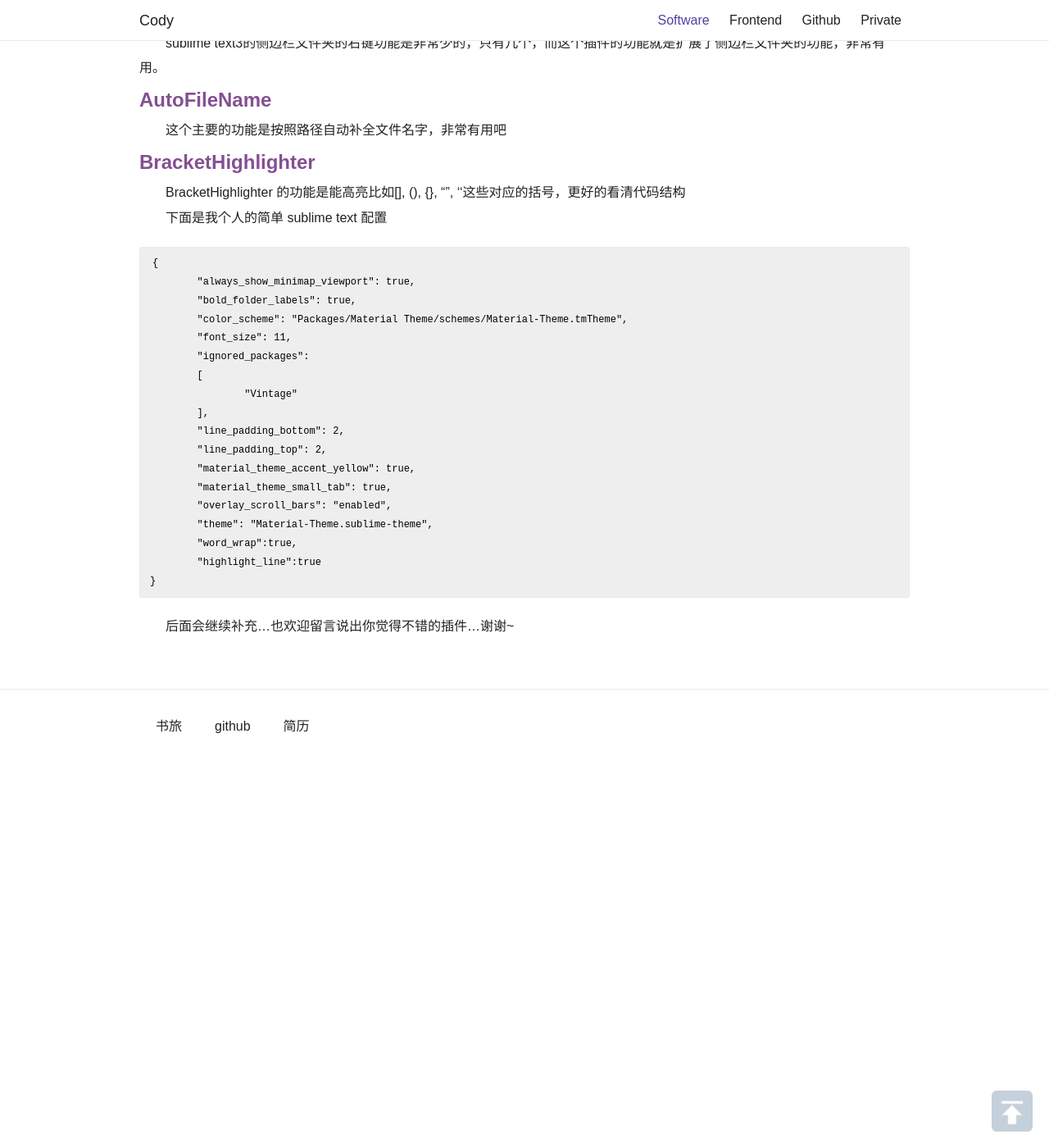
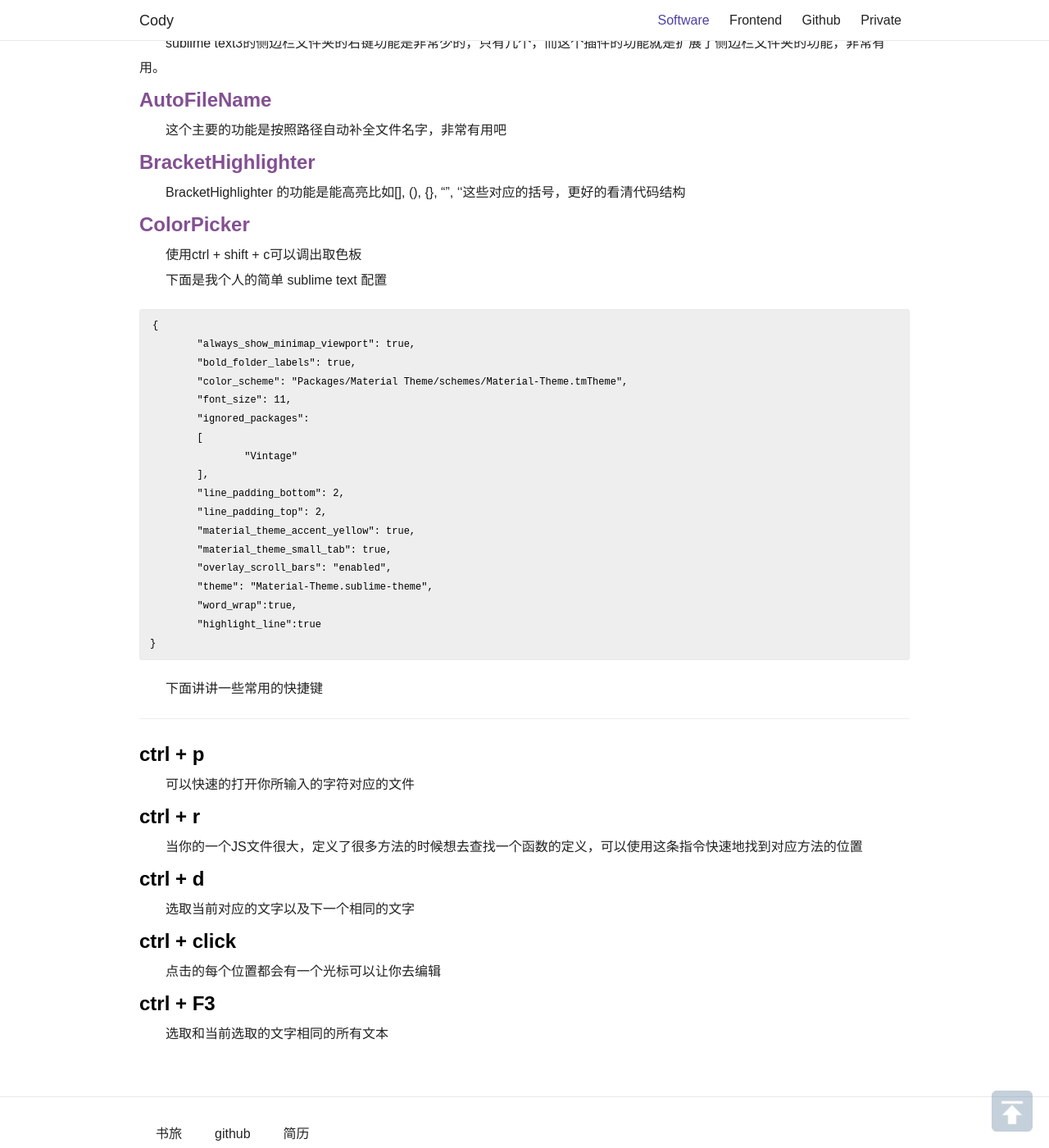
Before and after one commit to cody1991/cody1991.github.io, a Jekyll site: the page built from _posts/2015-12-15-sublime-text-guide.markdown, in a window 1280 px wide and 1400 px high, scrolled down 2011 px. Shown: the whole window at 82% size. Built offline with Jekyll 4.4.1, drawn with Linux system fonts in a browser that asks for light colours; nearby versions of some CDN libraries; comment, search, counter and statistics services are not loaded; some of the changed text lies outside the part shown.

Commit message:
change sublime text guide

```diff
--- a/_posts/2015-09-22-sublime-text-guide.markdown
+++ b/_posts/2015-12-15-sublime-text-guide.markdown
@@ -64,6 +64,10 @@ sublime text3的侧边栏文件夹的右键功能是非常少的，只有几个
 
 BracketHighlighter 的功能是能高亮比如[], (), {}, "", ''这些对应的括号，更好的看清代码结构
 
+##[ColorPicker](https://github.com/weslly/ColorPicker)
+
+使用ctrl + shift + c可以调出取色板
+
 下面是我个人的简单 sublime text 配置
 
 	{
@@ -85,4 +89,26 @@ BracketHighlighter 的功能是能高亮比如[], (), {}, "", ''这些对应的
 		"highlight_line":true
 	}
 
-后面会继续补充...也欢迎留言说出你觉得不错的插件...谢谢~
+下面讲讲一些常用的快捷键
+
+----
+
+##ctrl + p
+
+可以快速的打开你所输入的字符对应的文件
+
+##ctrl + r
+
+当你的一个JS文件很大，定义了很多方法的时候想去查找一个函数的定义，可以使用这条指令快速地找到对应方法的位置
+
+##ctrl + d
+
+选取当前对应的文字以及下一个相同的文字
+
+##ctrl + click
+
+点击的每个位置都会有一个光标可以让你去编辑
+
+##ctrl + F3
+
+选取和当前选取的文字相同的所有文本
```
Also changed, not shown: other parts of _posts/2015-12-15-sublime-text-guide.markdown (+1 -1 lines).
